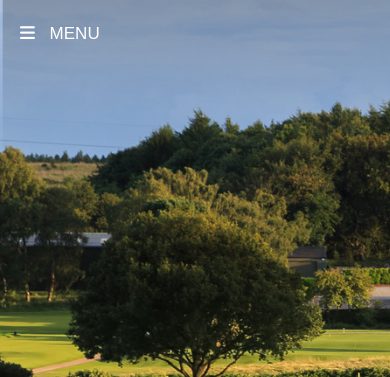
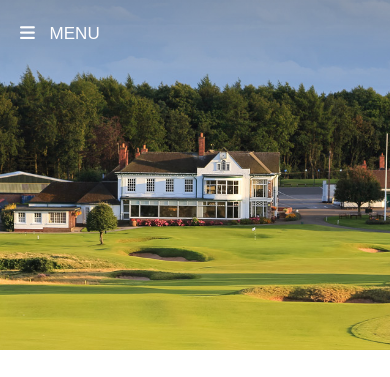
Before and after one commit to MaratWebDev/artworking-tech-test, a plain HTML site: page index.html in a window 390 px wide. Shown: the top 377 px of the page. Drawn offline with Linux system fonts and the light colour scheme.

Commit message:
Fixed banner image on mobile view

```diff
--- a/styles.css
+++ b/styles.css
@@ -76,7 +76,14 @@ button:focus {
 .hero {
     min-height: 500px;
     background-image: url("images/banner-artworking.png");
+    background-position: center;
     background-size: cover;
+}
+
+@media screen and (max-width: 600px) {
+    .hero {
+        min-height: 350px;
+    }
 }
 
 .hero button {
```
